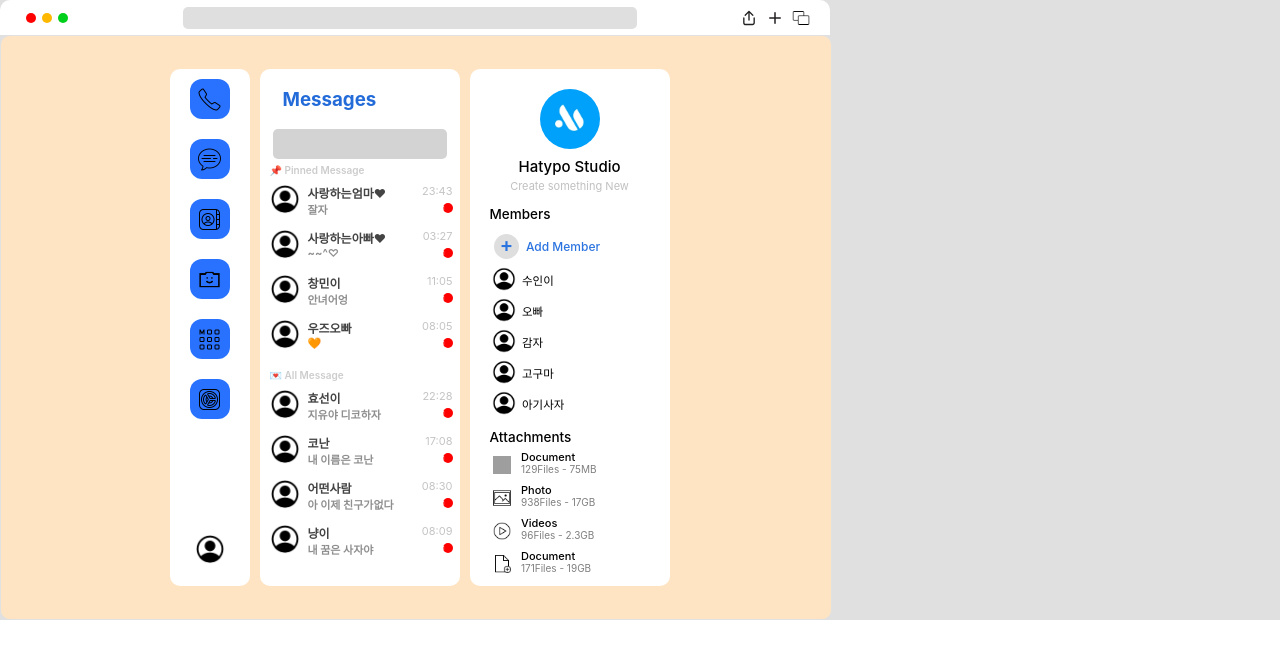
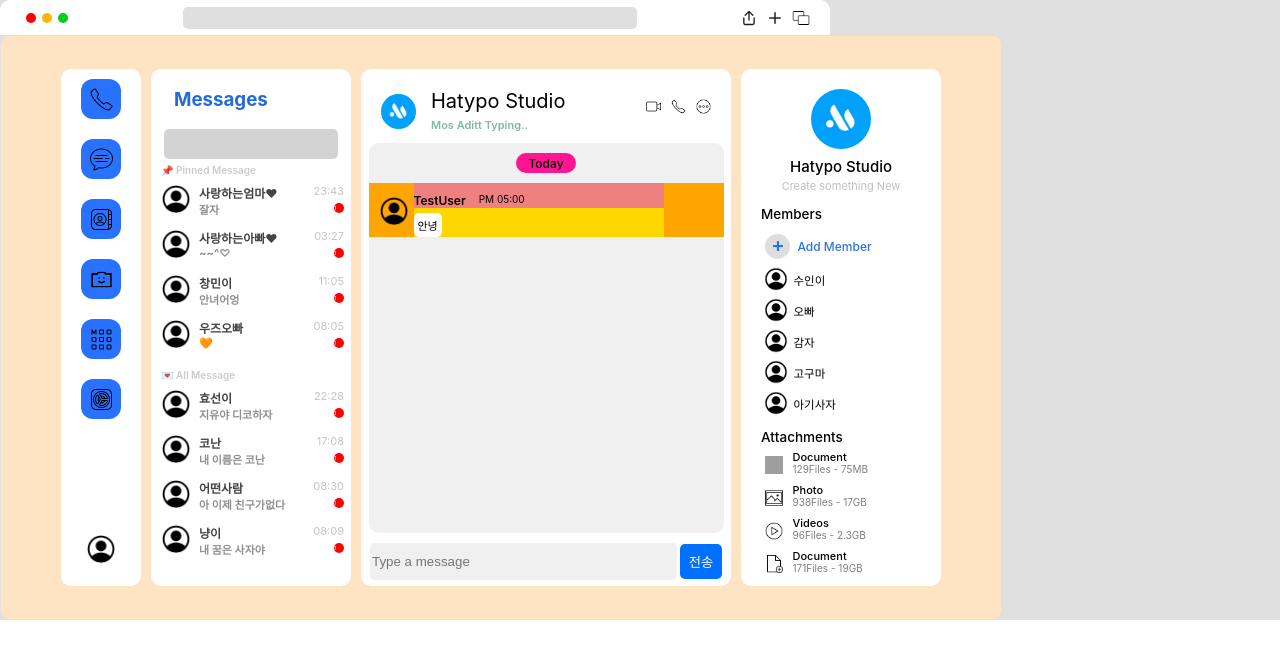
Before and after one commit to zzzzzuuuuu/miniProject, a React (Create React App) app: page / in a window 1280 px wide. Shown: the top 658 px of the page. Built offline with nearby package versions, Linux system fonts and the light colour scheme; grey boxes are pictures that could not be loaded.

Commit message:
feat: 채팅 보내기 기능 구현

```diff
--- a/src/components/Category.js
+++ b/src/components/Category.js
@@ -45,7 +45,7 @@
   display: flex;
   flex-direction: column;
   align-items: center;
-  margin-left: 7px;
+  //margin-left: 7px;
 `
 
 const IconBox = styled.div`
--- a/src/components/Main.js
+++ b/src/components/Main.js
@@ -5,6 +5,7 @@
 import {AllData, MembersData, PinnedData} from "../assets/data/Data.js";
 import ChatLists from "./ChatLists";
 import ChatMembers from "./ChatMembers";
+import ChatRoom from "./ChatRoom";
 
 const Main = () => {
   return (
@@ -14,6 +15,7 @@
       <ContainerBox>
         <Category />
         <ChatLists pinnedData={PinnedData} allData={AllData}/>
+        <ChatRoom />
         <ChatMembers members={MembersData} />
       </ContainerBox>
       </BackgroundBox>
@@ -33,9 +35,8 @@
 `
 
 const ContainerBox = styled.div`
-  //background-color: #F8F8F8;
   background: bisque;
-  width: 830px;
+  width: 1000px;
   height: 583px;
   display: flex;
   border-radius: 10px;
--- a/src/components/ShowChat.js
+++ b/src/components/ShowChat.js
@@ -1,6 +1,7 @@
 import {useState} from "react";
 import styled from "styled-components";
 import PROFILE from "../assets/images/profile.png";
+import Clock from 'react-live-clock';
 
 const ShowChat = () => {
   const [text, setText] = useState('');
@@ -32,33 +33,36 @@
           <OpponentBox>
             <TextInfo>
               <UserName>TestUser︎</UserName>
-              <YourSendTime> 05:00 PM</YourSendTime>
+              <YourSendTime>PM 05:00 </YourSendTime>
             </TextInfo>
             <TextContentBox>안녕</TextContentBox>
           </OpponentBox>
         </TalkBox>
 
-        <TalkMyBox>
-          <MyBox>
-            <MyTextInfo>
-              <MySendTime> 05:01 PM</MySendTime>
-              <UserName>You</UserName>
-            </MyTextInfo>
-            <Right>
-              <TextContentBox>
-                <ShowChatList chatting={chat}/>
-              </TextContentBox>
-            </Right>
-          </MyBox>
-          <MyProfile src={PROFILE}/>
-        </TalkMyBox>
+        {/*<TalkMyBox>*/}
+        {/*  <MyBox>*/}
+        {/*    <MyTextInfo>*/}
+        {/*      <MySendTime>*/}
+        {/*        /!*05:01 PM*!/*/}
+        {/*        <Clock format={'A HH:mm'} ticking={false} timezone={"Asia/Seoul"} />*/}
+        {/*      </MySendTime>*/}
+        {/*      <UserName>You</UserName>*/}
+        {/*    </MyTextInfo>*/}
+        {/*    <Right>*/}
+        {/*      <TextContentBox>*/}
+        <ShowChatList chatting={chat}/>
+        {/*      </TextContentBox>*/}
+        {/*    </Right>*/}
+        {/*  </MyBox>*/}
+        {/*  <MyProfile src={PROFILE}/>*/}
+        {/*</TalkMyBox>*/}
 
         {/*<ShowChatList chatting={chat}/>*/}
       </ChattingRoom>
-      <div>
-        <input type="text" value={text} onChange={handleChatInput} placeholder="Type a message"/>
-        <button type="button" onClick={handleSubmitBtn}></button>
-      </div>
+      <SendBox>
+        <WriteContentInput type="text" value={text} onChange={handleChatInput} placeholder="Type a message"/>
+        <SendButton type="button" onClick={handleSubmitBtn}>전송</SendButton>
+      </SendBox>
     </>
   );
 };
@@ -166,15 +170,55 @@
   flex-wrap: wrap;
 `
 
+const SendBox = styled.div`
+  width: 100%;
+  display: flex;
+  justify-content: center;
+  align-items: center;
+  //background: pink;
+`
+const WriteContentInput = styled.input`
+  width: 303px;
+  height: 35px;
+  border-radius: 5px;
+  border: none;
+  background: #F0F0F0;
+  margin-top: 10px;
+  margin-right: 3px;
+`
+const SendButton = styled.button`
+  width: 42px;
+  height: 35px;
+  border-radius: 5px;
+  border: none;
+  background: #0071FF;
+  color: white;
+  margin-top: 10px;
+`
+
 // 사용자가 입력한 메시지를 출력함. chat이라는 state를 전달받음
 const ShowChatList = ({chatting}) => {
   return (
     chatting.map((chat, i) => {
       return (
         <span key={i}>
-          <p>{chat}</p>
-          <span></span>
-        </span>
+          <TalkMyBox>
+        <MyBox>
+          <MyTextInfo>
+            <MySendTime>
+              <Clock format={'A HH:mm'} ticking={false} timezone={"Asia/Seoul"}/>
+            </MySendTime>
+            <UserName>You</UserName>
+          </MyTextInfo>
+          <Right>
+            <TextContentBox>
+              <p>{chat}</p>
+            </TextContentBox>
+          </Right>
+        </MyBox>
+        <MyProfile src={PROFILE}/>
+      </TalkMyBox>
+         </span>
       )
     })
   );
```
